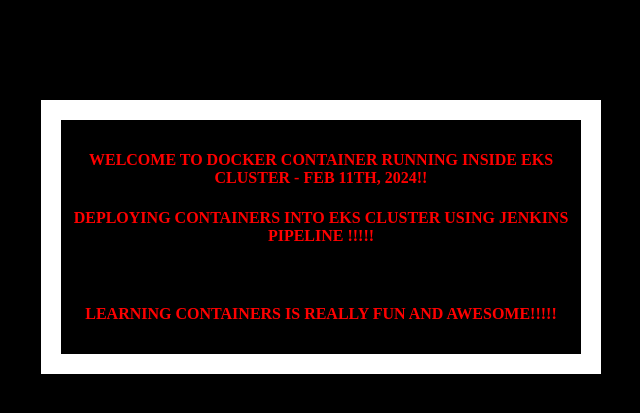
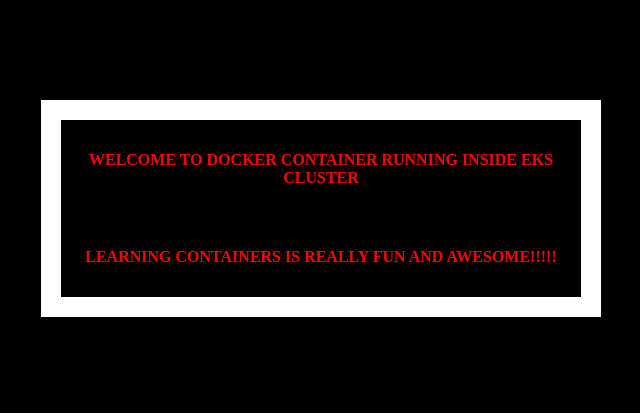
Before and after one commit to spdas23/myapphtml, a Flask app: page / in a window 1280 px wide. Shown: the top 413 px of the page, without its empty margins (319-959 px from the left). Run offline with Flask 2, Linux system fonts and the light colour scheme.

Commit message:
Update index.html

```diff
--- a/templates/index.html
+++ b/templates/index.html
@@ -19,8 +19,7 @@
   </head>
   <body>
     <div class="container">
-      <h4>Welcome to Docker Container running inside  EKS Cluster - Feb 11th, 2024!!</h4>
-      <h4>Deploying Containers into EKS cluster using Jenkins Pipeline !!!!!</h4>
+      <h4>Welcome to Docker Container running inside  EKS Cluster </h4>
       <br>
        <h4>Learning containers is really fun and awesome!!!!!</h4>
     </div>
```
